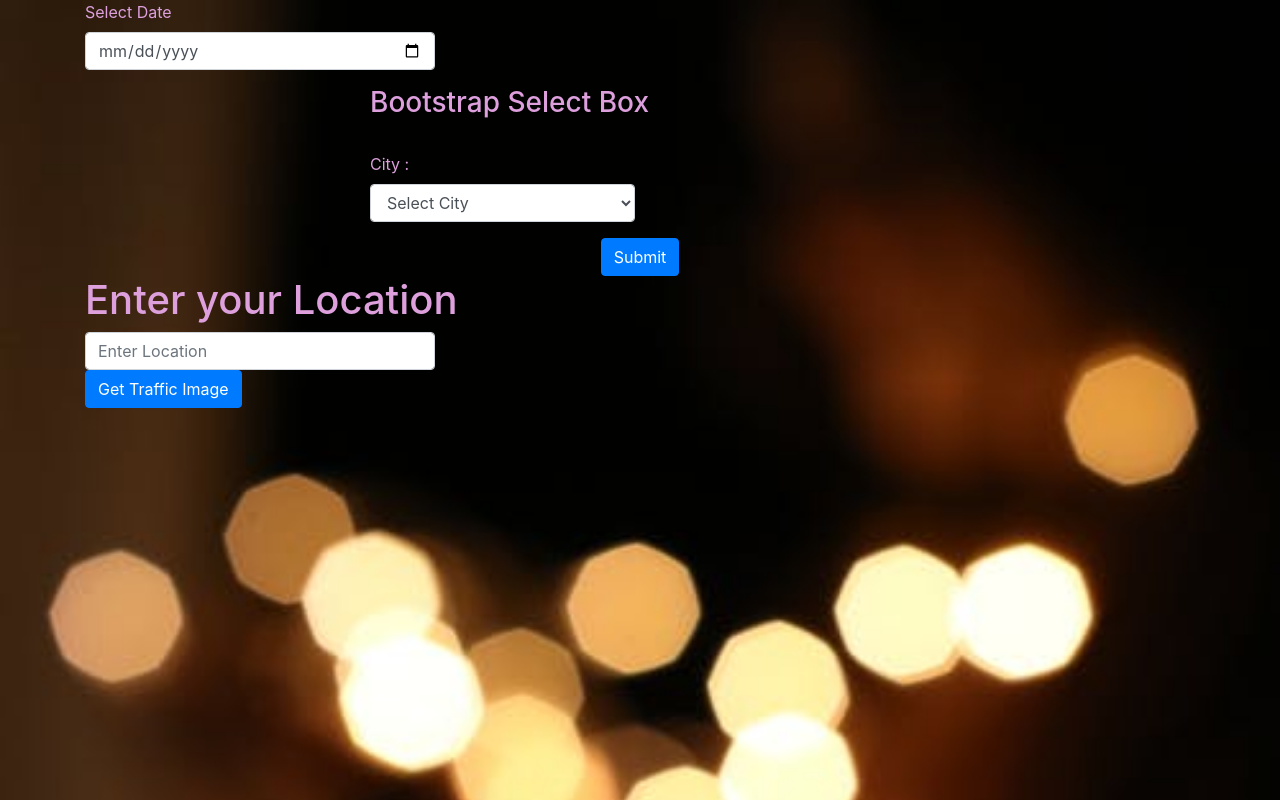
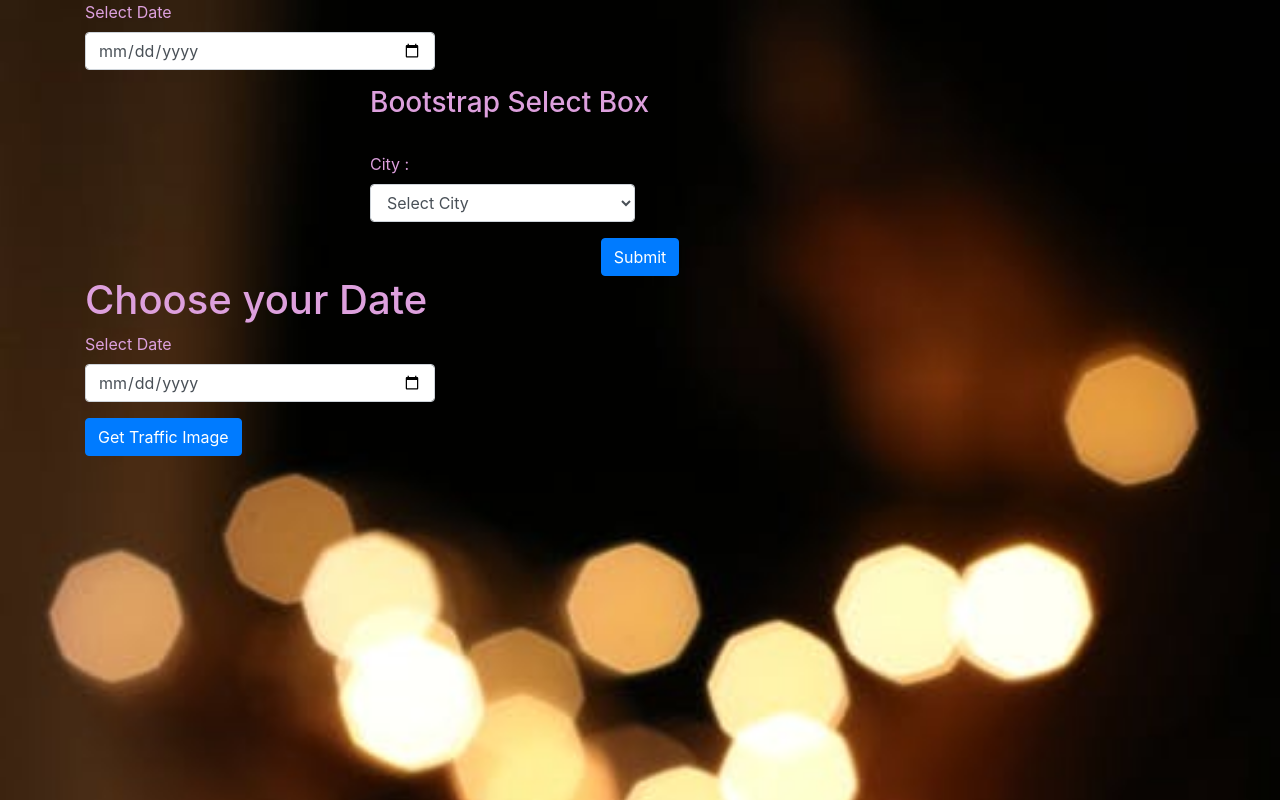
Before and after one commit to psjoshi20/Weather-Forecast-and-Traffic-React--App, a React (Create React App) app: page / in a window 1280 px wide. Built offline with nearby package versions, Linux system fonts and the light colour scheme.

Commit message:
feature 1- fetch API -1

```diff
--- a/src/Component/LocationTraffic.js
+++ b/src/Component/LocationTraffic.js
@@ -1,26 +1,53 @@
 import React, { useState } from 'react';
-import {Row,Col,FormControl,Button} from 'react-bootstrap';
+import {Row,Col, Form , FormControl, Button  } from 'react-bootstrap';
+// import BootstrapDate from './Component/Date.js';
 
 const LocationTraffic =()=> {
 const[loc, setLoc] = useState('');
 const [results, setResults] = useState('');
 
-const onSearch =() => {
-  fetch (
+// const onSearch =() => {
+//   fetch (
 
-    'https://api.data.gov.sg/v1/transport/traffic-images'
-  )
-    .then((response) => response.json())
+//     'https://api.data.gov.sg/v1/transport/traffic-images'
+//   )
+//     .then((response) => response.json())
 
-    .then((result) => console.log(result));
-    // .then((results) => setResults(results));
+//     .then((result) => console.log(result));
+//     // .then((results) => setResults(results));
+// };
+const getTrafficData = async (query) => {
+  const res = await fetch(`'https://api.data.gov.sg/v1/transport/traffic-images'`, {
+    method: "GET",
+    headers: {
+      "Content-Type": "application/json",
+
+    },
+  });
+  const data = await res.json();
+  return data;
 };
 
-const onKeyDown = (event) => {
-  if (event.keyCode === 13) {
-    onSearch();
-  }
-};
+
+
+
+// const fetchTrafficImages = async () => {
+//   const res = await fetch(`https://api.data.gov.sg/v1/transport/traffic-images`, {
+//     method: "GET",
+//     headers: {
+//       "Content-Type": "application/json",
+
+//     },
+//   });
+//   const data = res.json();
+//   return data;
+// };
+
+// const onKeyDown = (event) => {
+//   if (event.keyCode === 13) {
+//     onSearch();
+//   }
+// };
 
 return(
     <div className="app-container">
@@ -29,12 +56,24 @@ return(
 
       <Row>
          <div className="col">
-              <h1>Enter your Location </h1>
+              <h1>Choose your Date </h1>
+              {/* <BootstrapDate /> */}
+              <div>
+                <div className="row">
+                    <div className="col-md-4">
+                        <Form.Group controlId="dob">
+                            <Form.Label>Select Date</Form.Label>
+                            <Form.Control type="date" name="dob" placeholder="Date of Birth" />
+                        </Form.Group>
+                    </div>
+                </div>
+            </div>
+
          </div>
        </Row>
        <Row>
 
-        <Col xs={4} className="text-center">
+         {/* <Col xs={4} className="text-center">
           <FormControl
             placeholder="Enter Location"
 
@@ -43,11 +82,12 @@ return(
             value={loc}
              onKeyDown={onKeyDown}
           />
-        </Col>
+        </Col> */}
       </Row>
       <Row>
         <Col>
-                <Button onClick={() => onSearch(loc)}> Get Traffic Image</Button>
+                {/* <Button onClick={() => fetchTrafficImages(loc)}> Get Traffic Image</Button> */}
+                <Button onClick={() => getTrafficData(loc)}> Get Traffic Image</Button>
         </Col>
       </Row>
 
```
Also changed, not shown: src/Component/Date.js (+18 -0 lines), 1 other file (tests, documents, lock files or other folders).
